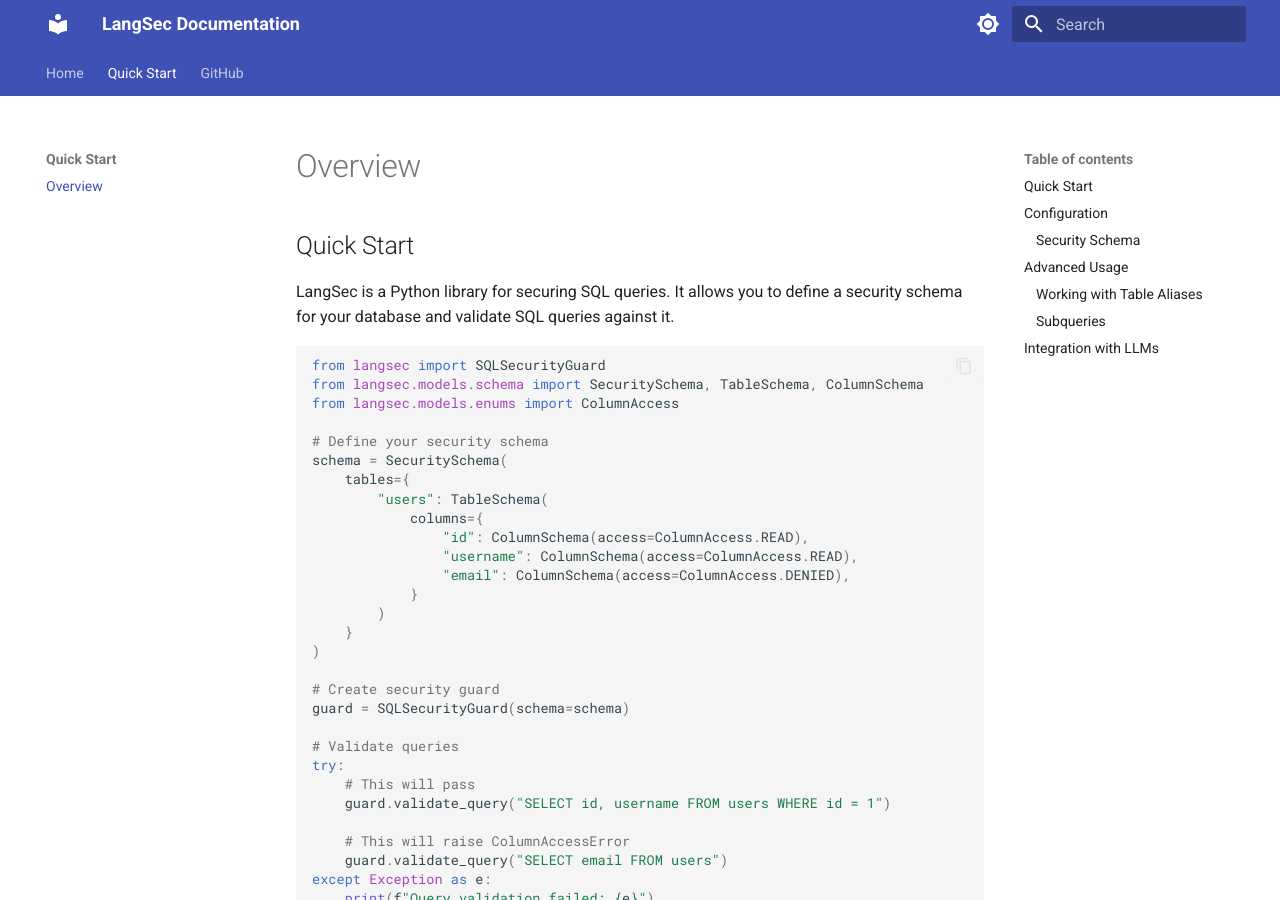
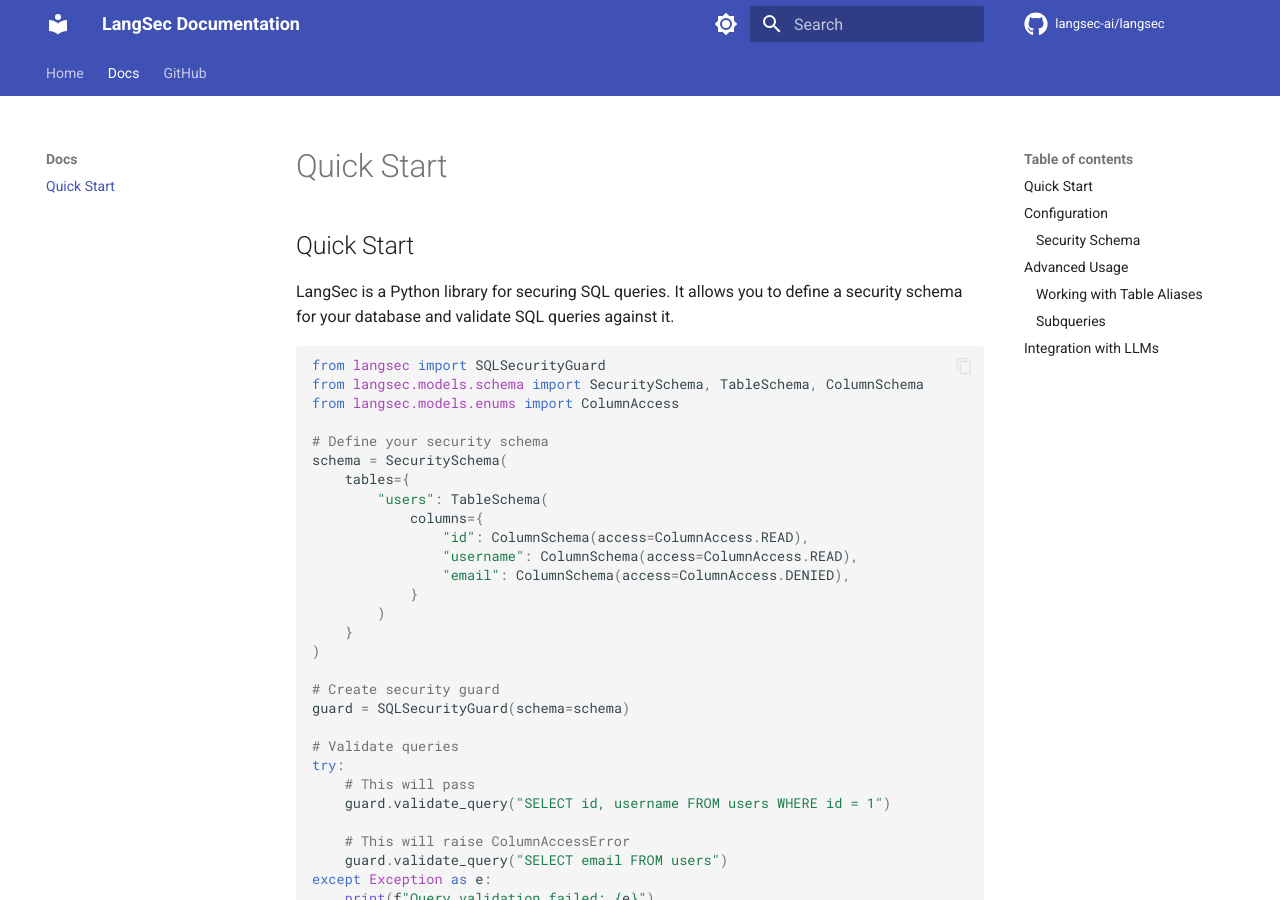
Before and after one commit to langsec-ai/langsec, an MkDocs documentation site: the page built from docs/quick-start.md, in a window 1280 px wide and 900 px high. Built offline with MkDocs 1.6.1 and Material for MkDocs 9.7.7, drawn with Linux system fonts in a browser that asks for light colours; comment, search, counter and statistics services are not loaded.

Commit message:
Feature/docs (#8)
* Fixing links and changing ci name

Signed-off-by: Amit Schendel <amitschendel@gmail.com>

* Adding syntax highlight

Signed-off-by: Amit Schendel <amitschendel@gmail.com>

* Fixing docs yaml

Signed-off-by: Amit Schendel <amitschendel@gmail.com>

---------

Signed-off-by: Amit Schendel <amitschendel@gmail.com>

```diff
--- a/mkdocs.yml
+++ b/mkdocs.yml
@@ -1,6 +1,10 @@
 site_name: LangSec Documentation
+repo_name: langsec-ai/langsec
+repo_url: https://github.com/langsec-ai/langsec
 theme:
   name: material
+  icon:
+    repo: fontawesome/brands/github
   features:
     - navigation.tabs
     - navigation.sections
@@ -32,6 +36,6 @@ markdown_extensions:
   - pymdownx.superfences
 nav:
   - Home: index.md
-  - Quick Start:
-    - Overview: quick-start.md
-  - GitHub: github.com/langsec-ai/langsec
+  - Docs:
+    - Quick Start: quick-start.md
+  - GitHub: https://github.com/langsec-ai/langsec
```
